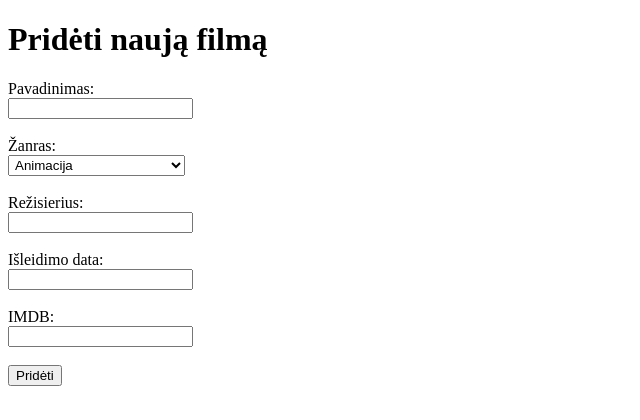
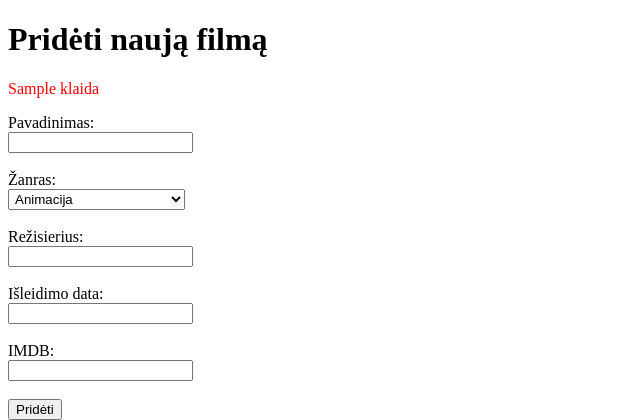
Before and after one commit to Kudzass/Baigiamasis_darbas_kino_filmu_katalogas, a Flask app: template templates/add.html in a window 1280 px wide. Shown: the top 420 px of the page, without its empty margins (0-640 px from the left). Run offline with Flask 3, Linux system fonts and the light colour scheme; the template is opened without the code that fills it: values that come from a table or form of the project are taken from there, most other values are stand-ins (such as "Sample title", 1, 10 or a date in 2020).

Commit message:
testuojant aptikau: ivedant filma ir spaudziant prideti filma neuzpildzius laukeliu sugriuna validacija, todel pridejau apsauga nuo tuscio ivedimo, dabar rodoma klaida jei neivesti laukai

```diff
--- a/app.py
+++ b/app.py
@@ -22,6 +22,8 @@
 
 @app.route('/prideti', methods=['GET', 'POST'])
 def prideti_filma():
+    klaida = None
+
     if request.method == 'POST':
         pavadinimas = request.form['pavadinimas']
         zanras_id = request.form['zanras_id']
@@ -29,29 +31,33 @@
         isleidimo_data = request.form['isleidimo_data']
         imdb = request.form['imdb']
 
-        try:
-            isleidimo_data = datetime.strptime(isleidimo_data, '%Y')
-        except ValueError:
-            isleidimo_data = None
+        if not pavadinimas or not zanras_id or not rezisierius or not isleidimo_data or not imdb:
+            klaida = "Užpildykite visus laukus."
+        else:
+            try:
+                isleidimo_data = datetime.strptime(isleidimo_data, '%Y')
+            except ValueError:
+                isleidimo_data = None
 
-        try:
-            imdb = float(imdb)
-        except ValueError:
-            imdb = 0.0
+            try:
+                imdb = float(imdb)
+            except ValueError:
+                imdb = 0.0
 
-        naujas_filmas = Filmas(
-            pavadinimas=pavadinimas,
-            zanras_id=zanras_id,
-            rezisierius=rezisierius,
-            isleidimo_data=isleidimo_data,
-            imdb=imdb
-        )
-        db.session.add(naujas_filmas)
-        db.session.commit()
-        return redirect(url_for('index'))
+            naujas_filmas = Filmas(
+                pavadinimas=pavadinimas,
+                zanras_id=zanras_id,
+                rezisierius=rezisierius,
+                isleidimo_data=isleidimo_data,
+                imdb=imdb
+            )
+            db.session.add(naujas_filmas)
+            db.session.commit()
+            return redirect(url_for('index'))
 
     zanrai = Zanras.query.all()
-    return render_template('add.html', zanrai=zanrai)
+    return render_template('add.html', zanrai=zanrai, klaida=klaida)
+
 
 @app.route('/redaguoti/<int:id>', methods=['GET', 'POST'])
 def redaguoti_filma(id):
--- a/templates/add.html
+++ b/templates/add.html
@@ -5,6 +5,11 @@
 </head>
 <body>
     <h1>Pridėti naują filmą</h1>
+
+    {% if klaida %}
+        <p style="color:red;">{{ klaida }}</p>
+    {% endif %}
+
     <form method="POST">
         <label>Pavadinimas:</label><br>
         <input type="text" name="pavadinimas"><br><br>
```
Also changed, not shown: instance/filmai.db.
